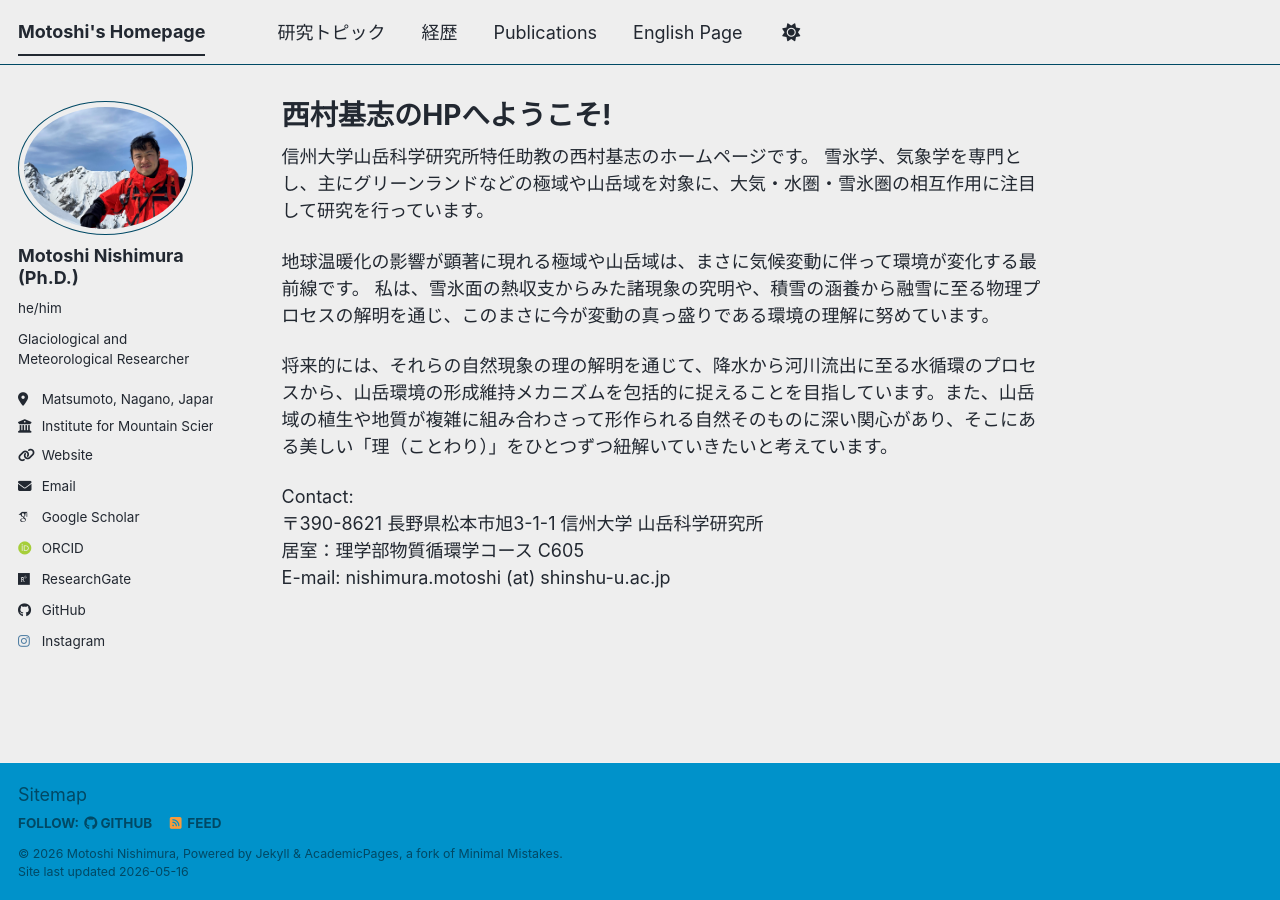
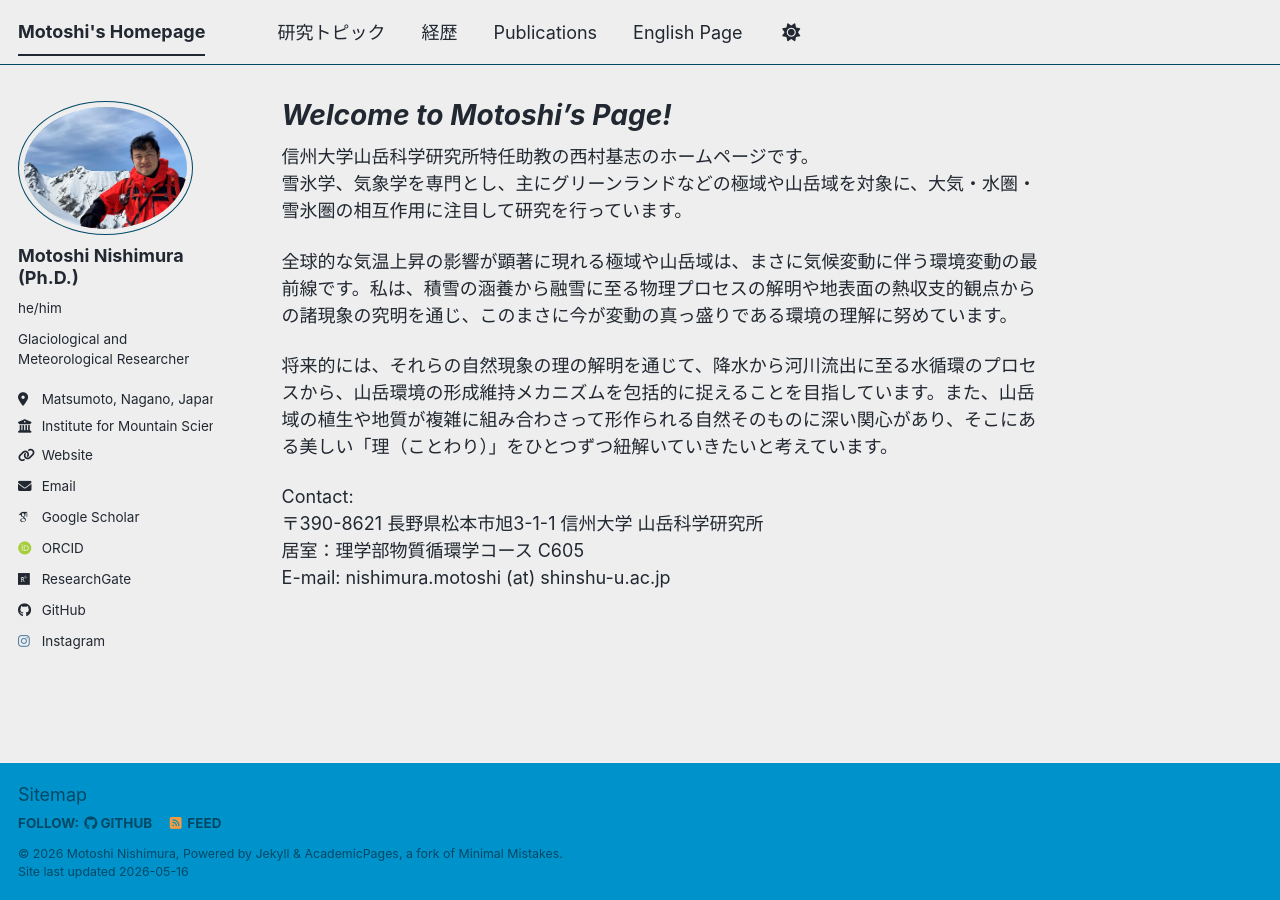
Before and after one commit to MotoshiNishimura/MotoshiNishimura.github.io, a Jekyll site: the page built from _pages/about.md, in a window 1280 px wide. Built offline with Jekyll 4.4.1, drawn with Linux system fonts in a browser that asks for light colours; some web fonts are replaced; a script bundle is joined from its source files by our own code; library files that are not in the unit come from our copies.

Commit message:
Update title and content in about page

```diff
--- a/_pages/about.md
+++ b/_pages/about.md
@@ -1,16 +1,16 @@
 ---
 permalink: /
-title: "西村基志のHPへようこそ!"
+title: "*Welcome to Motoshi's Page!*"
 author_profile: true
 redirect_from:
   - /about/
   - /about.html
 ---
 
-信州大学山岳科学研究所特任助教の西村基志のホームページです。
+信州大学山岳科学研究所特任助教の西村基志のホームページです。<br>
 雪氷学、気象学を専門とし、主にグリーンランドなどの極域や山岳域を対象に、大気・水圏・雪氷圏の相互作用に注目して研究を行っています。
 
-地球温暖化の影響が顕著に現れる極域や山岳域は、まさに気候変動に伴って環境が変化する最前線です。 私は、雪氷面の熱収支からみた諸現象の究明や、積雪の涵養から融雪に至る物理プロセスの解明を通じ、このまさに今が変動の真っ盛りである環境の理解に努めています。
+全球的な気温上昇の影響が顕著に現れる極域や山岳域は、まさに気候変動に伴う環境変動の最前線です。私は、積雪の涵養から融雪に至る物理プロセスの解明や地表面の熱収支的観点からの諸現象の究明を通じ、このまさに今が変動の真っ盛りである環境の理解に努めています。
 
 将来的には、それらの自然現象の理の解明を通じて、降水から河川流出に至る水循環のプロセスから、山岳環境の形成維持メカニズムを包括的に捉えることを目指しています。また、山岳域の植生や地質が複雑に組み合わさって形作られる自然そのものに深い関心があり、そこにある美しい「理（ことわり）」をひとつずつ紐解いていきたいと考えています。
 
```
